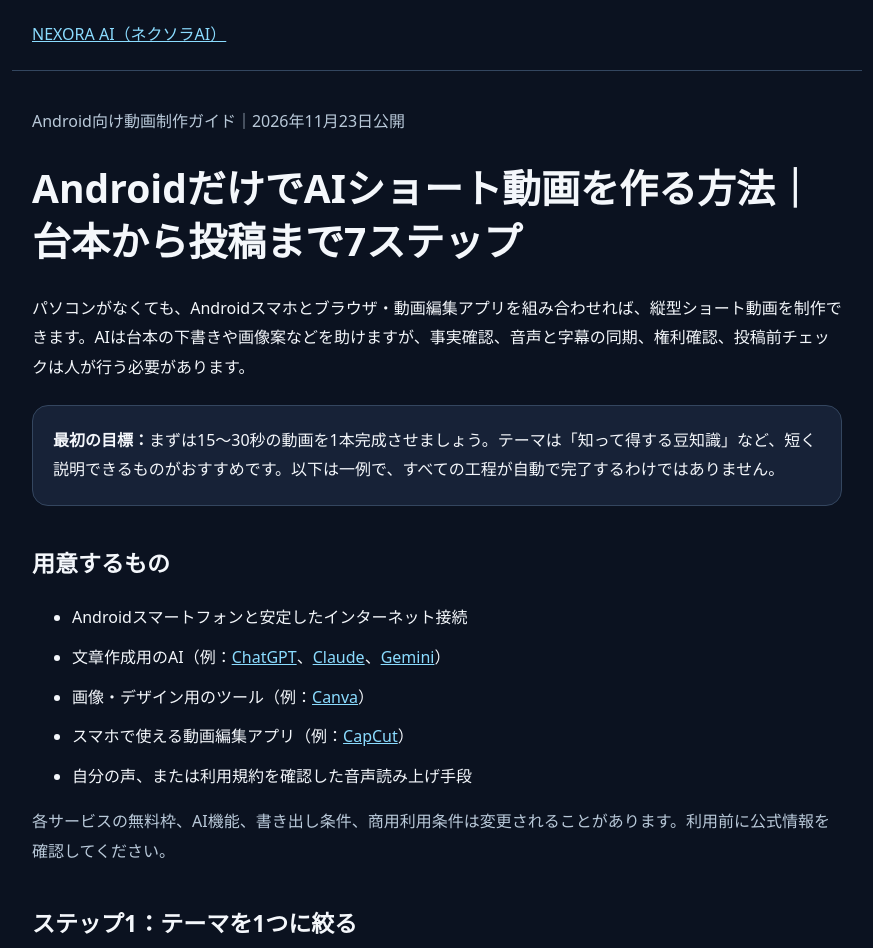
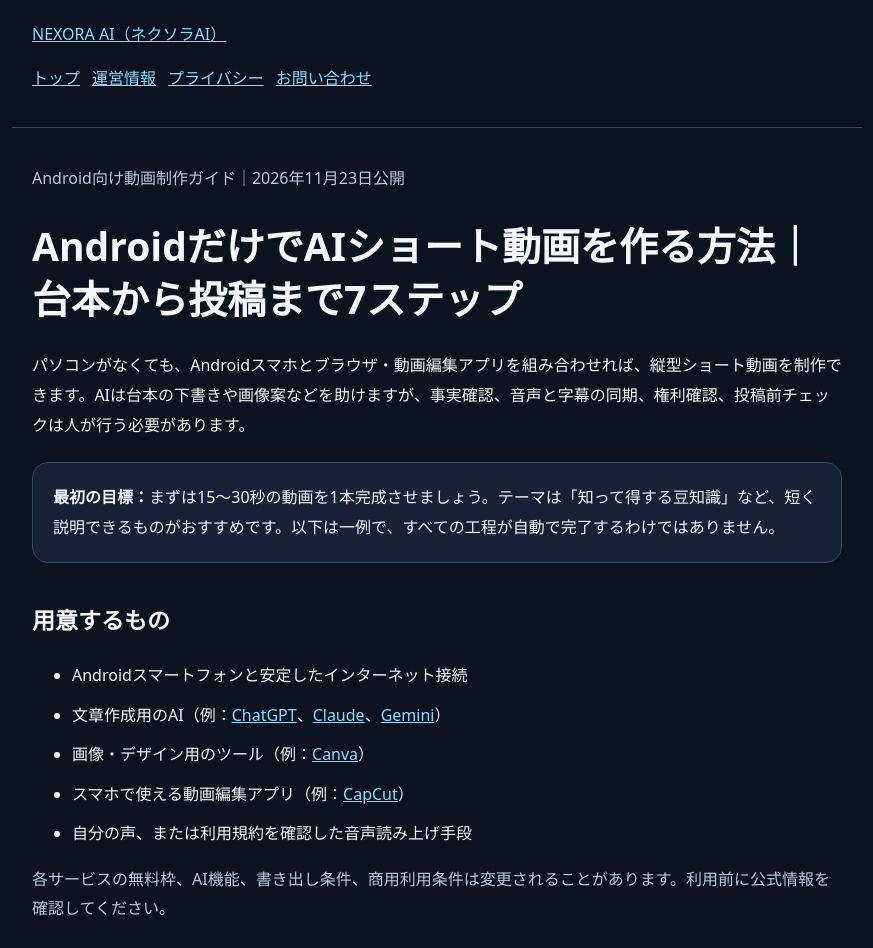
Before and after one commit to ymre1224-hash/ai-fire-system, a plain HTML site: page android-ai-video-guide.html in a window 1280 px wide. Shown: the top 948 px of the page, without its empty margins (203-1076 px from the left). Drawn offline with Linux system fonts and the light colour scheme.

Commit message:
Add consistent trust and contact navigation

```diff
--- a/android-ai-video-guide.html
+++ b/android-ai-video-guide.html
@@ -5,7 +5,7 @@
 <link rel="canonical" href="https://ymre1224-hash.github.io/nexora-ai-/android-ai-video-guide.html">
 <meta property="og:type" content="article"><meta property="og:locale" content="ja_JP"><meta property="og:title" content="AndroidだけでAIショート動画を作る方法 | NEXORA AI"><meta property="og:description" content="スマホだけで企画・台本・音声・画像・字幕・動画編集を進める初心者向けガイド。"><meta property="og:url" content="https://ymre1224-hash.github.io/nexora-ai-/android-ai-video-guide.html">
 <style>:root{color-scheme:dark}*{box-sizing:border-box}body{margin:0;background:#0b1220;color:#f4f7fb;font:16px/1.85 system-ui,sans-serif}header,main,footer{max-width:850px;margin:auto;padding:20px}header{border-bottom:1px solid #33465f}a{color:#8bdcff}h1{font-size:clamp(27px,6vw,39px);line-height:1.35}h2{font-size:23px;margin-top:36px}h3{font-size:19px;margin-top:25px}.card{background:#172237;border:1px solid #34465f;border-radius:16px;padding:20px;margin:22px 0}.muted,small{color:#b9c9d9}li{margin:10px 0}code{background:#21334d;padding:3px 6px;border-radius:5px;overflow-wrap:anywhere}footer{border-top:1px solid #33465f;font-size:13px}</style></head>
-<body><header><a href="./">NEXORA AI（ネクソラAI）</a></header><main><p class="muted">Android向け動画制作ガイド｜2026年11月23日公開</p>
+<body><header><a href="./">NEXORA AI（ネクソラAI）</a><nav aria-label="サイト案内" style="display:flex;flex-wrap:wrap;gap:12px;margin:14px 0"><a href="./">トップ</a><a href="./about.html">運営情報</a><a href="./privacy.html">プライバシー</a><a href="./contact.html">お問い合わせ</a></nav></header><main><p class="muted">Android向け動画制作ガイド｜2026年11月23日公開</p>
 <h1>AndroidだけでAIショート動画を作る方法｜台本から投稿まで7ステップ</h1>
 <p>パソコンがなくても、Androidスマホとブラウザ・動画編集アプリを組み合わせれば、縦型ショート動画を制作できます。AIは台本の下書きや画像案などを助けますが、事実確認、音声と字幕の同期、権利確認、投稿前チェックは人が行う必要があります。</p>
 <div class="card"><strong>最初の目標：</strong>まずは15〜30秒の動画を1本完成させましょう。テーマは「知って得する豆知識」など、短く説明できるものがおすすめです。以下は一例で、すべての工程が自動で完了するわけではありません。</div>
```
